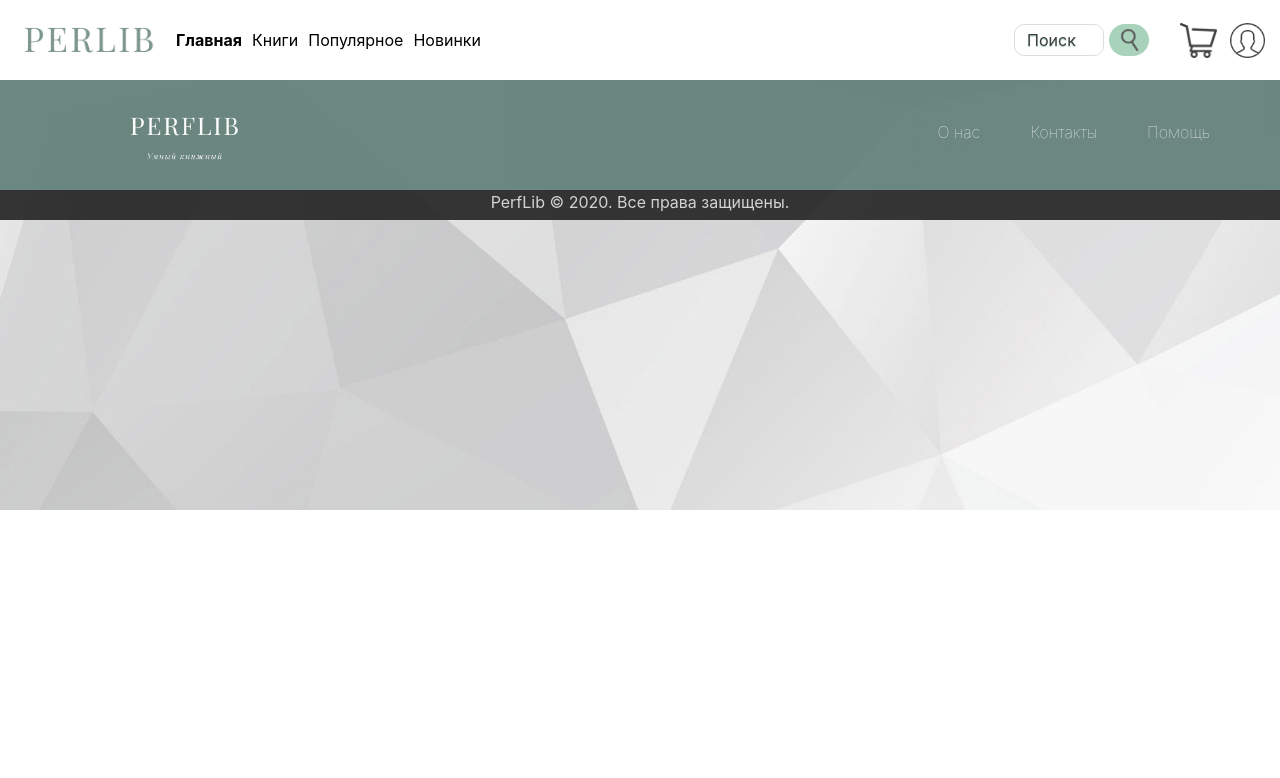
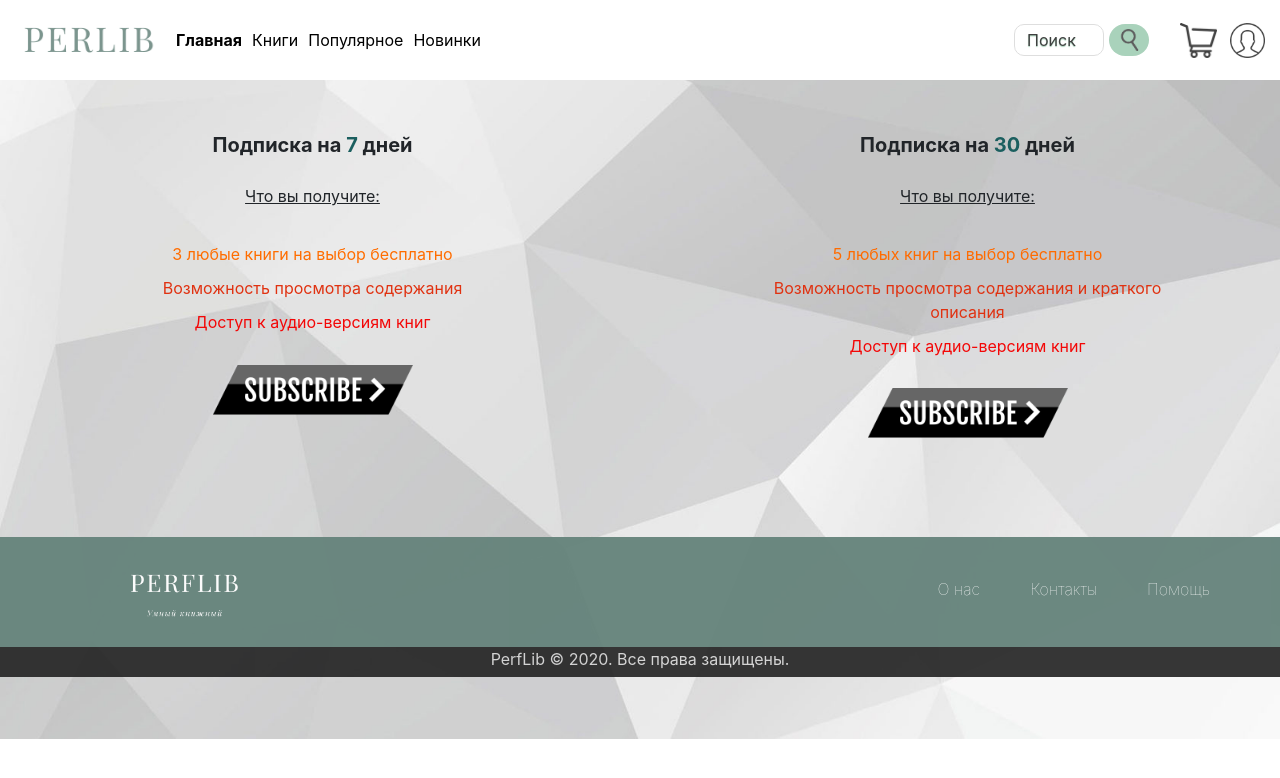
Before and after one commit to PerfLibNetcracker/PerfLib-Frontend, an Angular app: page /subscriptions in a window 1280 px wide. Before the commit this address led to /. Shown: the top 778 px of the page. Built offline with nearby package versions, Linux system fonts and the light colour scheme.

Commit message:
added subscriptions

```diff
--- a/src/app/app-routing.module.ts
+++ b/src/app/app-routing.module.ts
@@ -5,12 +5,15 @@ import { MainComponent } from './components/main/main.component';
 import {InfoBookComponent} from './components/info-book/info-book.component';
 import {RegistrationComponent} from './components/registration/registration.component';
 import {NavUserComponent} from './components/nav-user/nav-user.component';
+import {SubscriptionsComponent} from './components/subscriptions/subscriptions.component';
+
 const routes: Routes = [
    {path: 'books', component: BooksComponent },
    {path: '', component: MainComponent },
    {path: 'info-book/:id', component: InfoBookComponent},
    {path: 'registration', component: RegistrationComponent},
-   {path: 'nav-user', component: NavUserComponent}
+   {path: 'nav-user', component: NavUserComponent},
+  {path: 'subscriptions', component: SubscriptionsComponent}
 ];
 
 @NgModule({
--- a/src/app/app.module.ts
+++ b/src/app/app.module.ts
@@ -13,6 +13,7 @@ import {RegistrationComponent} from './components/registration/registration.comp
 import {FormsModule} from '@angular/forms';
 import {HttpinterceptorService} from './services/httpinterceptor.service';
 import { NavBucketComponent } from './components/nav-bucket/nav-bucket.component';
+import { SubscriptionsComponent } from './components/subscriptions/subscriptions.component';
 
 
 @NgModule({
@@ -23,7 +24,8 @@ import { NavBucketComponent } from './components/nav-bucket/nav-bucket.component
     InfoBookComponent,
     NavUserComponent,
     RegistrationComponent,
-    NavBucketComponent
+    NavBucketComponent,
+    SubscriptionsComponent
   ],
   imports: [
     RouterModule,
--- a/src/app/components/nav-user/nav-user.component.html
+++ b/src/app/components/nav-user/nav-user.component.html
@@ -25,6 +25,9 @@
       <hr>
       Вы вошли как <span> {{this.authService.getLoggedInUserName()}}</span>
       <hr>
+      <a style="color: #1b5f5f;" routerLink="/subscriptions">Оформить подписку</a>
+      <br>
+      <hr>
       <button (click)="handleLogout()" style="margin-bottom: 5%; border: none; color: black; background: silver;"
               type="submit"
               class="btn btn-primary">Выйти
--- /dev/null
+++ b/src/app/components/subscriptions/subscriptions.component.css
@@ -0,0 +1,25 @@
+.container {
+  display: flex;
+  flex-direction: row;
+  gap: 200px;
+  height: 407px;
+  margin-top: 50px;
+  text-align: center;
+  width: 100%;
+}
+.container img {
+  margin-top: 30px;
+}
+.container li {
+  padding-top: 10px;
+  list-style-type: none;
+}
+
+.sub {
+  width: 100%;
+}
+
+.sub button {
+  background: inherit;
+  border: none;
+}
--- /dev/null
+++ b/src/app/components/subscriptions/subscriptions.component.html
@@ -0,0 +1,29 @@
+<div class="container">
+  <div class="sub">
+    <p style="font-weight: bolder; font-size: 20px;">Подписка на <span style="color: #1b5f5f">7</span> дней</p>
+    <br>
+    <p style="text-decoration-line: underline ">Что вы получите:</p>
+    <br>
+    <ul>
+      <li style="color: #ff6d00 ">3 любые книги на выбор бесплатно</li>
+      <li style="color: #e03211">Возможность просмотра содержания</li>
+      <li style="color: #f30707">Доступ к аудио-версиям книг</li>
+    </ul>
+    <form>
+      <button type="submit"><img width="200px" height="50px" alt="SUBSCRIBE" src="../../assets/images/subscribe.png"/>
+      </button>
+    </form>
+  </div>
+  <div class="sub">
+    <p style="font-weight: bolder; font-size: 20px;">Подписка на <span style="color: #1b5f5f">30</span> дней</p>
+    <br>
+    <p style="text-decoration-line: underline ">Что вы получите:</p>
+    <br>
+    <ul>
+      <li style="color: #ff6b00 ">5 любых книг на выбор бесплатно</li>
+      <li style="color: #e03211">Возможность просмотра содержания и краткого описания</li>
+      <li style="color: #f30707">Доступ к аудио-версиям книг</li>
+    </ul>
+    <img width="200px" height="50px" alt="SUBSCRIBE" src="../../assets/images/subscribe.png"/>
+  </div>
+</div>
--- /dev/null
+++ b/src/app/components/subscriptions/subscriptions.component.ts
@@ -0,0 +1,15 @@
+import { Component, OnInit } from '@angular/core';
+
+@Component({
+  selector: 'app-subscriptions',
+  templateUrl: './subscriptions.component.html',
+  styleUrls: ['./subscriptions.component.css']
+})
+export class SubscriptionsComponent implements OnInit {
+
+  constructor() { }
+
+  ngOnInit(): void {
+  }
+
+}
```
Also changed, not shown: src/assets/images/subscribe.png (added), 1 other file (tests, documents, lock files or other folders).
